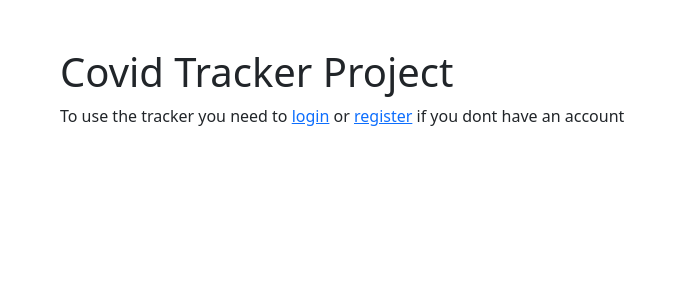
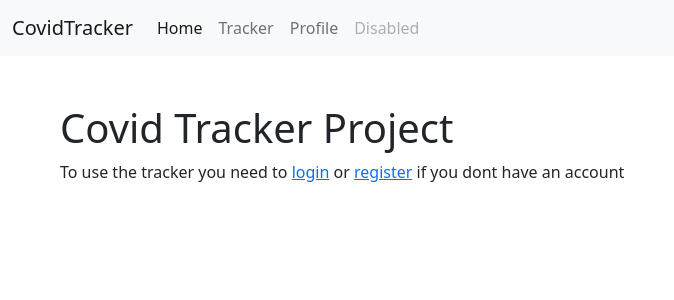
Before and after one commit to vishruthdevan/covi-track, a Django app: page / in a window 1280 px wide. Shown: the top 300 px of the page, without its empty margins (0-674 px from the left). Run offline with Django 3.2, Linux system fonts and the light colour scheme; some libraries are stand-ins or nearby versions.

Commit message:
Add navbar

```diff
--- a/covidtrackerccda/templates/base.html
+++ b/covidtrackerccda/templates/base.html
@@ -1,12 +1,13 @@
 <!DOCTYPE html>
 <html lang="en">
+
 <head>
   <meta charset="UTF-8">
   <meta http-equiv="X-UA-Compatible" content="IE=edge">
   <meta name="viewport" content="width=device-width, initial-scale=1.0">
-    <link href="https://cdn.jsdelivr.net/npm/bootstrap@5.0.2/dist/css/bootstrap.min.css" rel="stylesheet" integrity="sha384-EVSTQN3/azprG1Anm3QDgpJLIm9Nao0Yz1ztcQTwFspd3yD65VohhpuuCOmLASjC" crossorigin="anonymous">
-    <script async
-    src="https://maps.googleapis.com/maps/api/js?key=YOUR_API_KEY&callback=initMap">
+  <link href="https://cdn.jsdelivr.net/npm/bootstrap@5.0.2/dist/css/bootstrap.min.css" rel="stylesheet"
+    integrity="sha384-EVSTQN3/azprG1Anm3QDgpJLIm9Nao0Yz1ztcQTwFspd3yD65VohhpuuCOmLASjC" crossorigin="anonymous">
+  <script async src="https://maps.googleapis.com/maps/api/js?key=YOUR_API_KEY&callback=initMap">
   </script>
   <title>{% block title %}Covid Tracker{% endblock title %}</title>
   {% block head %}
@@ -14,10 +15,36 @@
 </head>
 
 <body>
+  <nav class="navbar navbar-expand-lg navbar-light bg-light">
+    <div class="container-fluid">
+      <a class="navbar-brand" href="#">CovidTracker</a>
+      <button class="navbar-toggler" type="button" data-bs-toggle="collapse" data-bs-target="#navbarNav"
+        aria-controls="navbarNav" aria-expanded="false" aria-label="Toggle navigation">
+        <span class="navbar-toggler-icon"></span>
+      </button>
+      <div class="collapse navbar-collapse" id="navbarNav">
+        <ul class="navbar-nav">
+          <li class="nav-item">
+            <a class="nav-link active" aria-current="page" href="{% url 'project-home' %}">Home</a>
+          </li>
+          <li class="nav-item">
+            <a class="nav-link" href="{% url 'covidtracker:index' %}">Tracker</a>
+          </li>
+          <li class="nav-item">
+            <a class="nav-link" href="{% url 'users:profile' %}">Profile</a>
+          </li>
+          <li class="nav-item">
+            <a class="nav-link disabled" href="#" tabindex="-1" aria-disabled="true">Disabled</a>
+          </li>
+        </ul>
+      </div>
+    </div>
+  </nav>
   <div class="container m-5">
     {% block content %}
     Content
     {% endblock content %}
   </div>
 </body>
+
 </html>
```
Lines whose indentation alone changed are shown as unchanged.
